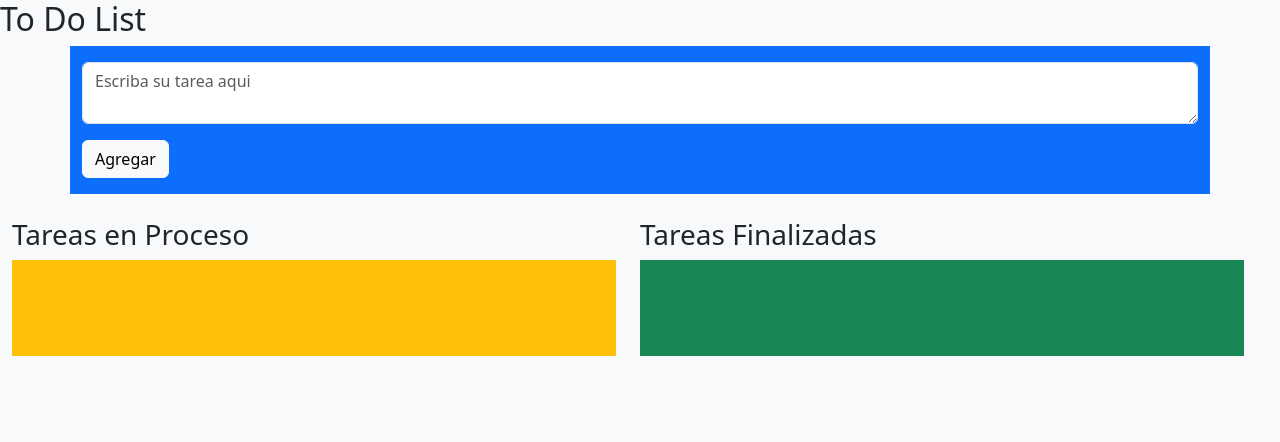
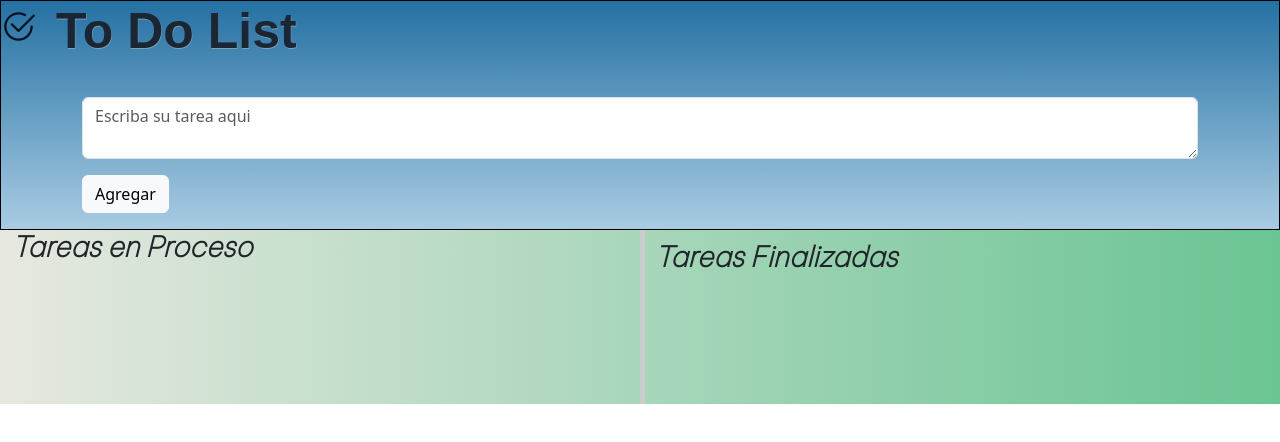
Before and after one commit to joaquinmartinez2912/ClasesProg3, a website: page 2-Challange/Challange.html in a window 1280 px wide. Drawn offline with nearby package versions, Linux system fonts and the light colour scheme.

Commit message:
cambios interfaz y bootstrap icons

```diff
--- a/2-Challange/Challange.html
+++ b/2-Challange/Challange.html
@@ -6,13 +6,17 @@
   <meta name="viewport" content="width=device-width, initial-scale=1.0">
   <link rel="stylesheet" href="css/styles.css">
   <link rel="stylesheet" href="css/mystyles.css">
+  <link rel="stylesheet" href="https://cdn.jsdelivr.net/npm/bootstrap-icons@1.11.1/font/bootstrap-icons.css">
   <title>Lista de numeros</title>
 </head>
 
-<body class="bg-light">
-  <header>
-    <h2>To Do List</h2>
-    <div class="container bg-primary py-3">
+<body >
+  <header >
+    <div style=" display: flex; flex-direction: row">
+      <i class="bi bi-check2-circle"></i>
+      <h2 class="titulo">To Do List</h2>
+    </div>
+    <div class="container  py-3">
       <form id="formTarea">
         <div class="mb-3">
           <textarea class="form-control" id="tarea" name="tarea" rows="2" placeholder="Escriba su tarea aqui"></textarea>
@@ -21,18 +25,17 @@
       </form>
     </div>
   </header>
-  <br>
 
   <main>
-    <div class="row container-fluid">
+    <div id="fila" class="row container-fluid" style="margin: 0px;padding: 0px;">
       <div class="col-6">
         <h3>Tareas en Proceso</h3>
-        <ul id="listaToDoEnProceso" class="bg-warning py-5"></ul>
+        <ul id="listaToDoEnProceso" class=" py-5"></ul>
      </div>
 
-     <div class="col-6">
+     <div id="gradienteTerminadas" class="col-6">
       <h3>Tareas Finalizadas</h3>
-          <ul id="listaToDoTerminadas" class="bg-success py-5"></ul>
+          <ul id="listaToDoTerminadas" class=" py-5"></ul>
      </div>
 
   </div>
--- a/2-Challange/Challange.js
+++ b/2-Challange/Challange.js
@@ -16,7 +16,7 @@ const agregarTarea = (e) => {
   if (tarea !== '') { // Verificar si el textarea no está vacío
     const item = document.createElement('li')
 
-    const p = document.createTextNode(tarea);
+    const p = document.createTextNode(tarea)
     const textoTarea = document.createElement('p')
     textoTarea.appendChild(p)
 
@@ -39,7 +39,7 @@ const agregarTarea = (e) => {
     })
 
     const caja_uno = document.createElement('div')
-    caja_uno.id = "caja_uno"
+    caja_uno.id = 'caja_uno'
 
     caja_uno.appendChild(botorFinalizar)
     caja_uno.appendChild(botonEliminar)
--- a/2-Challange/css/mystyles.css
+++ b/2-Challange/css/mystyles.css
@@ -2,11 +2,46 @@
 
 :root{
     --font-logo: 'Be Vietnam Pro';
+    --color-first: #A9CCE3;
+    --color-Second:#2471A3;
+    --color-third: #6ac494 ;
+    --color-fourth: #8be5c7;
+    --color-fiveth: #f0f348 ;
+    --color-sixth: #e6e8e0;
+}
+
+header{
+    background-image: linear-gradient(to bottom, var(--color-Second), var(--color-first) );
+    border: 1px solid black;
+}
+
+.titulo {
+    font-family: 'Arial';
+    font-size: 50px;
+    color: #1b2634;
+    font-weight: 700;
+    text-align: start;
+    text-shadow: 0.5px 0.5px 0.5px rgba(195, 187, 187, 0.5);
+    margin-bottom: 20px;
+}
+
+.bi-check2-circle {
+    font-size: 35px;
+    color: #07111c;
+    margin-right: 20px;
+}
+
+h3{
+    font-family: var(--font-logo);
+    font-weight: bold;
+    font-style: italic;
 }
 
 p {
     font-size: 35px;
     font-family: var(--font-logo);
+    font-weight: bold;
+    margin-left: 20px;
 }
 
 #caja_uno  {
@@ -14,8 +49,18 @@ p {
     justify-content: space-around;
 }
 
+#fila{
+    background-image: linear-gradient(to right, var(--color-sixth), var(--color-third) );
+}
+
+#gradienteTerminadas {
+    border-left: 5px solid #ccc;
+    box-shadow: 5px 0 5px -5px rgba(0, 0, 0, 0.5);
+    padding: 10px;
+}
+
 #caja_uno button {
-    margin: 2px;
+    margin: 10px;
 }
 
 li {
@@ -23,13 +68,17 @@ li {
     justify-content: space-between;
     align-items: center;
     position: relative;
+    border: 0.5px solid black;
+    border-radius: 0px 25px 25px 0px;
+    margin-bottom: 0.5px;
 }
 
 li::before {
     content: '»';
+    font-size: 50px;
     position: absolute;
-    left: -10px;
-    top: 50%;
+    left: -30px;
+    top: 30%;
     transform: translateY(-50%);
     color: #000;
 }
@@ -37,3 +86,7 @@ li::before {
   li button {
     margin-left: auto;
   }
+
+.rounded-button {
+    border-radius: 10px; /* Redondea los bordes del botón */
+}
--- a/package.json
+++ b/package.json
@@ -22,6 +22,7 @@
     "globals": "^15.0.0"
   },
   "dependencies": {
-    "bootstrap": "^5.3.3"
+    "bootstrap": "^5.3.3",
+    "bootstrap-icons": "^1.11.3"
   }
 }
```
Also changed, not shown: 1 other file.
